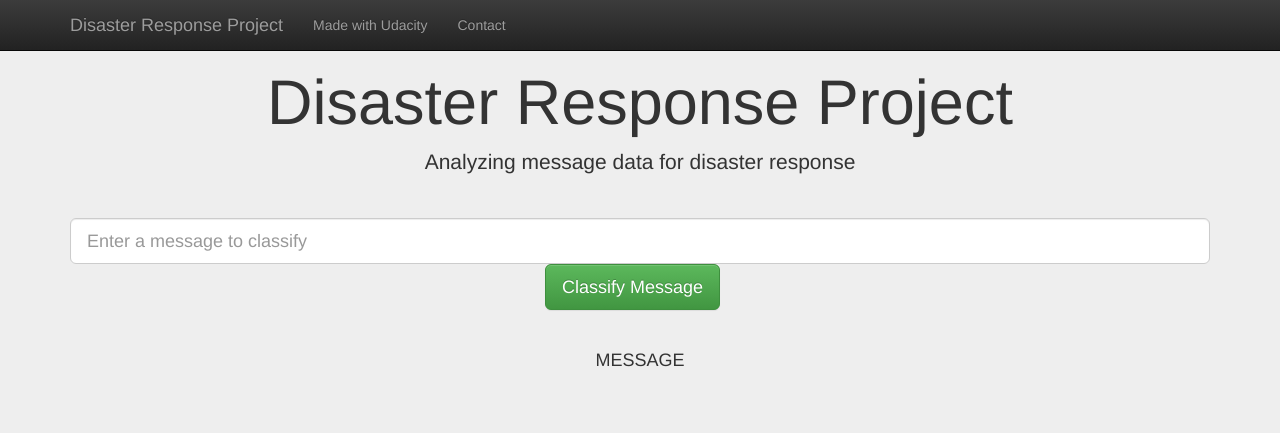
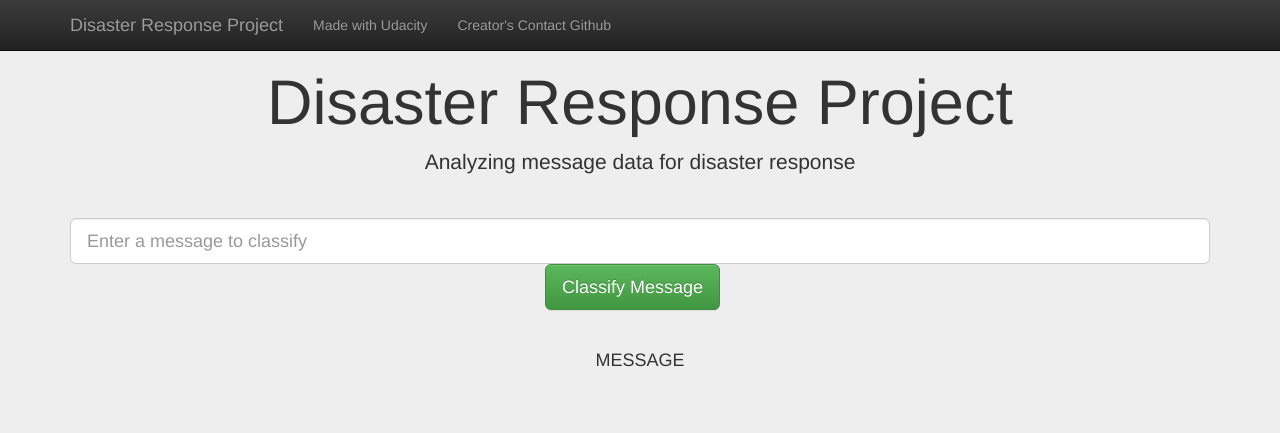
Before and after one commit to Mr-Chang95/Disaster_Reponse_Pipeline, a Flask app: template app/templates/go.html in a window 1280 px wide. Shown: the top 433 px of the page. Run offline with Flask 2, Linux system fonts and the light colour scheme; the template is opened without the code that fills it, so the values that code supplies are empty; parts of the project's set-up code (start-up, migrations or seed data) failed here and were passed over; some libraries are stand-ins or nearby versions.

Commit message:
Update master.html

```diff
--- a/app/templates/master.html
+++ b/app/templates/master.html
@@ -23,7 +23,7 @@
         <div id="navbar" class="collapse navbar-collapse">
             <ul class="nav navbar-nav">
                 <li><a href="https://www.udacity.com/">Made with Udacity</a></li>
-                <li><a href="https://github.com/">Contact</a></li>
+                <li><a href="https://github.com/Mr-Chang95/Disaster_Reponse_Pipeline">Creator's Contact Github</a></li>
             </ul>
         </div>
     </div>
```
